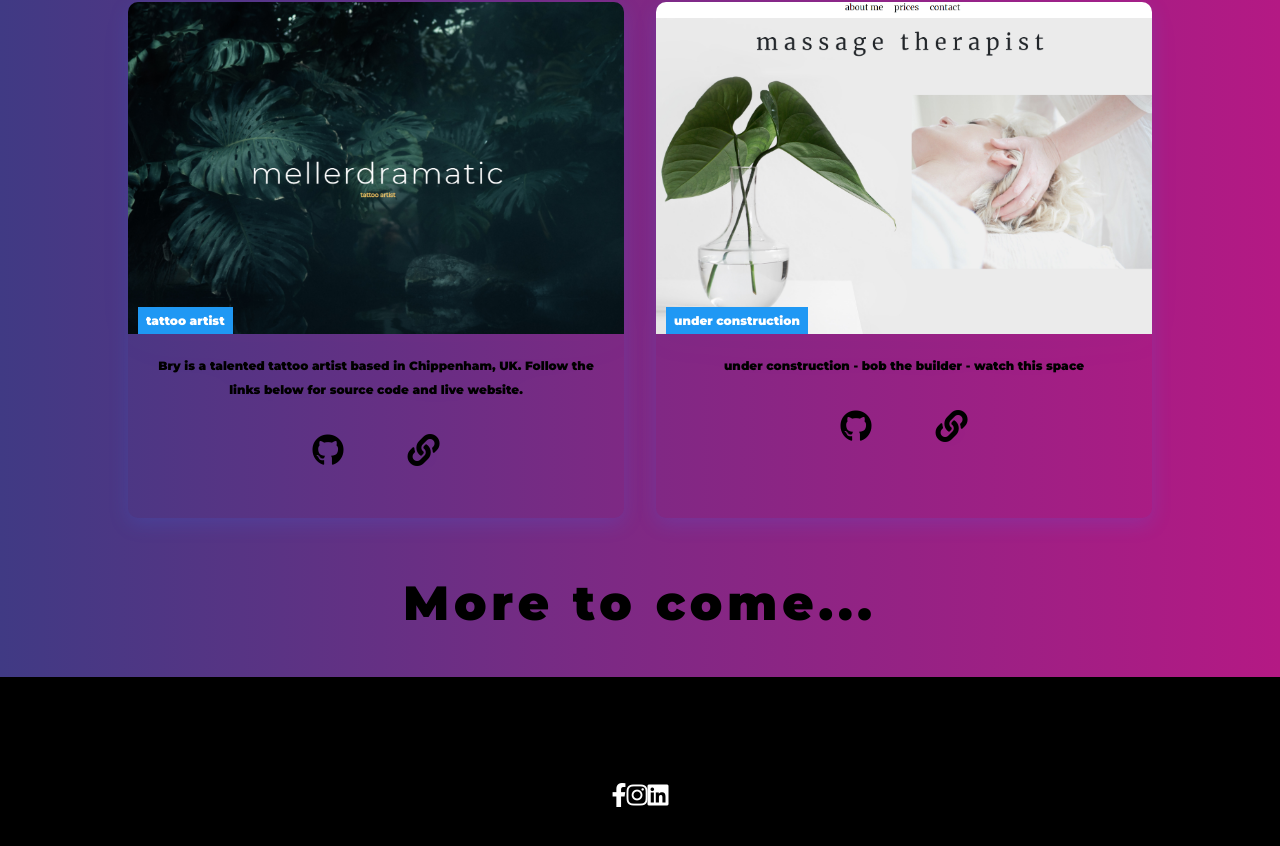
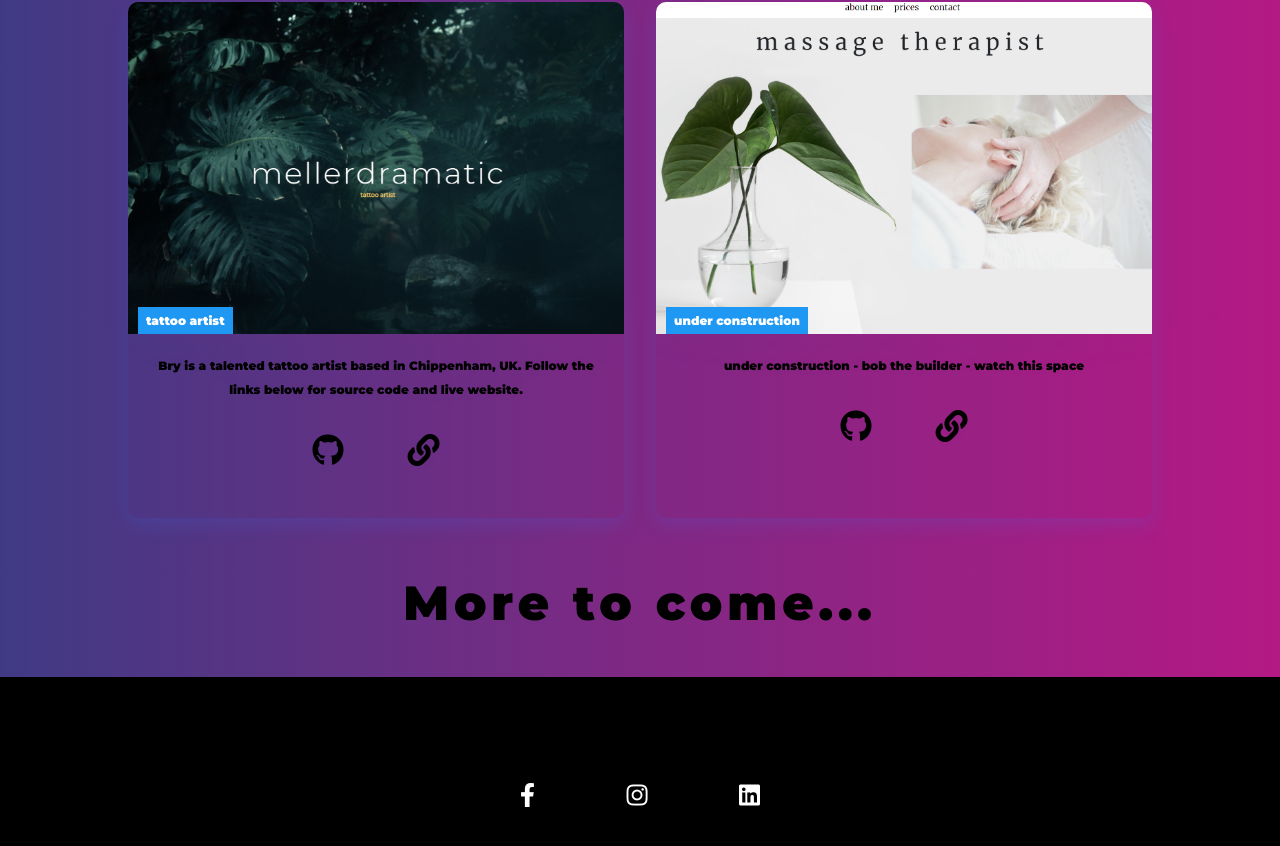
Before and after one commit to laterinthepast/reactishard, a React (Create React App) app: page / in a window 1280 px wide. Shown: the part 2476-3322 px from the top of the page. Built offline with nearby package versions, Linux system fonts and the light colour scheme.

Commit message:
social class repaired

```diff
--- a/src/components/styles/Footer.scss
+++ b/src/components/styles/Footer.scss
@@ -29,7 +29,7 @@
       padding-bottom: 2rem;
     }
   }
-  &.social-icons {
+  &-icons {
     display: flex;
     justify-content: space-between;
     align-items: center;
```
Also changed, not shown: 1 other file (tests, documents, lock files or other folders).
